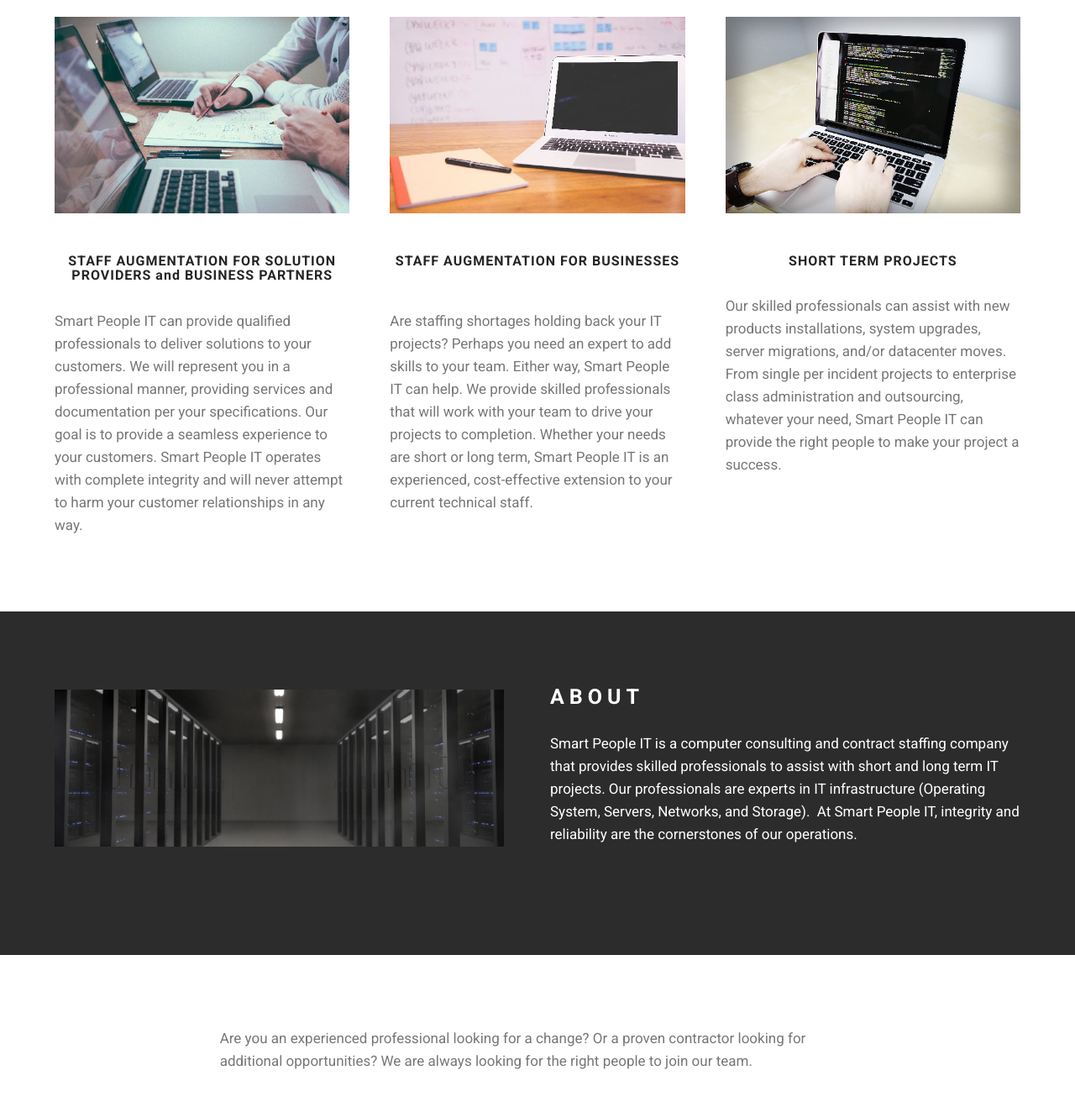
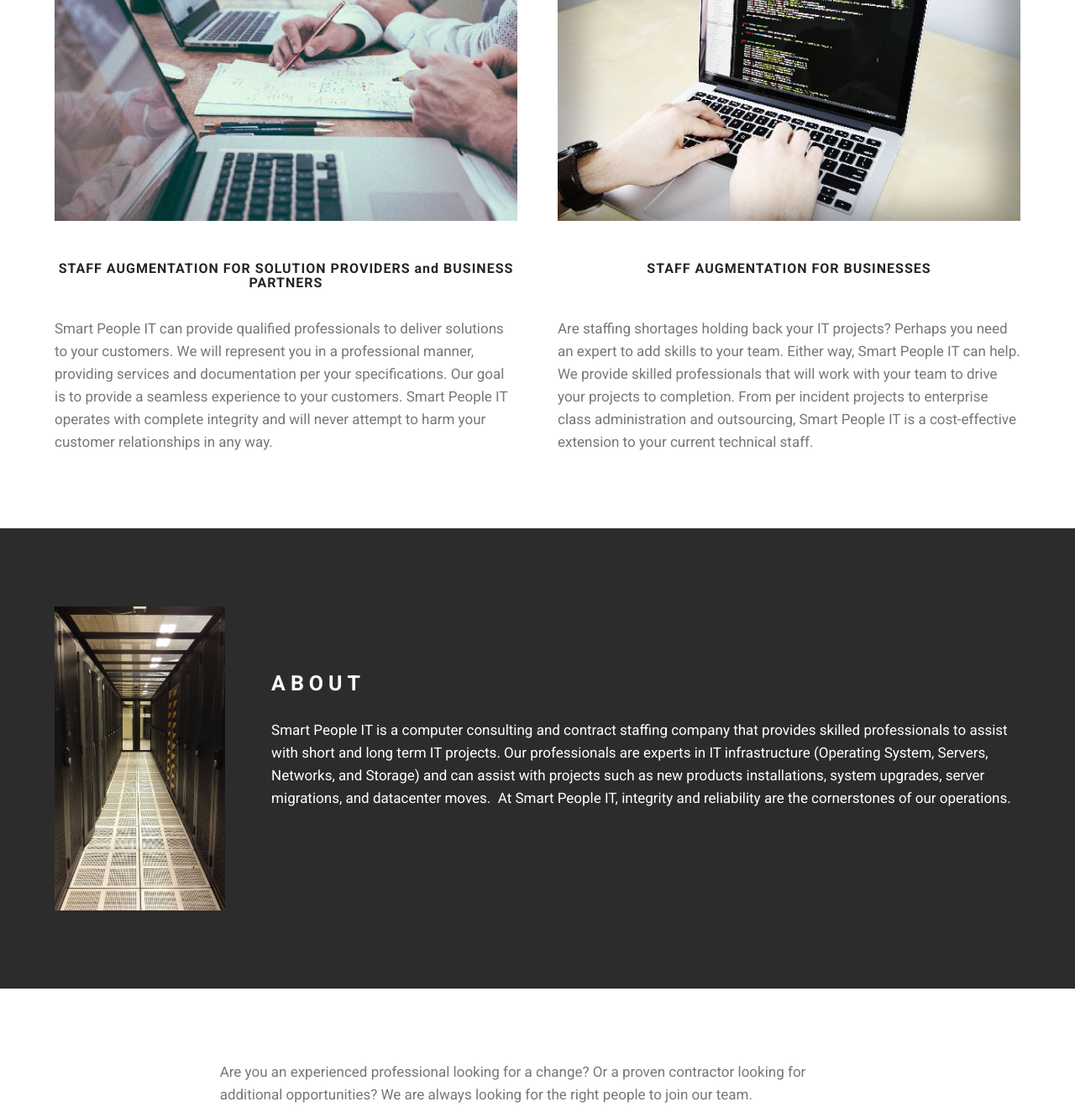
Before and after one commit to blakehoskinson/smartpeopleit, a plain HTML site: page index.html in a window 1280 px wide. Shown: the part 323-1641 px from the top of the page at 84% size. Drawn offline with Linux system fonts and the light colour scheme.

Commit message:
create github pages

```diff
--- a/assets/images/hashes.json
+++ b/assets/images/hashes.json
@@ -1 +1 @@
-{"3UmRy8K57LsTCeTX/GdJOQ==":"mbr-2000x1333.jpg","DIliOMvhr1P3UeXbfqSB8Q==":"server-2160321-2000x700.jpg","iKBxttDXytgChb83BtRtpg==":"binary-code-507790-2000x1413.jpg","roVlg6cDChtNV6Udi/5JRA==":"smartpeopleit-medium-367x128.png","Sx+indohc6+55f7yIvM4aA==":"server-90389-2000x1333.jpg","udyBoGp289CamBFRpgtHRg==":"office-1209640-600x400.jpg","WrrTwoUNi1/0tOlo3XNX8w==":"coding-699318-600x410.jpg","mFhdMWIGdOKI/TAHoae94Q==":"laptop-849798-600x400.jpg","fC3GH9yDsTMfPXE6PT5sdw==":"server-2160321-1400x490.jpg","X6CEv1r3DSoQ2iSKrmISUg==":"binary-code-507790-1400x989.jpg","C/rydB/U4DEYpKy3Iu6UXg==":"code-113611-2000x1413.jpg","Dc8X67+7TfNfhtJ0BOYPVA==":"smartpeopleit-medium-265x92.png","HZy4ecZXAWmqLLVE0DiE9Q==":"coding-699318-600x400.jpg"}
+{"3UmRy8K57LsTCeTX/GdJOQ==":"mbr-2000x1333.jpg","DIliOMvhr1P3UeXbfqSB8Q==":"server-2160321-2000x700.jpg","iKBxttDXytgChb83BtRtpg==":"binary-code-507790-2000x1413.jpg","roVlg6cDChtNV6Udi/5JRA==":"smartpeopleit-medium-367x128.png","Sx+indohc6+55f7yIvM4aA==":"server-90389-2000x1333.jpg","udyBoGp289CamBFRpgtHRg==":"office-1209640-600x400.jpg","WrrTwoUNi1/0tOlo3XNX8w==":"coding-699318-600x410.jpg","mFhdMWIGdOKI/TAHoae94Q==":"laptop-849798-600x400.jpg","fC3GH9yDsTMfPXE6PT5sdw==":"server-2160321-1400x490.jpg","X6CEv1r3DSoQ2iSKrmISUg==":"binary-code-507790-1400x989.jpg","C/rydB/U4DEYpKy3Iu6UXg==":"code-113611-2000x1413.jpg","Dc8X67+7TfNfhtJ0BOYPVA==":"smartpeopleit-medium-265x92.png","HZy4ecZXAWmqLLVE0DiE9Q==":"coding-699318-600x400.jpg","gLKQZxZZ2JS5mBQSZdDjyA==":"server-90389-1400x933.jpg","tT4mkahPrcKv9CKIN/KcdA==":"monitor-1307227-1400x988.jpg","rjRYdh3DgBqGuC6DZ9+K9Q==":"supercomputer-1400x1069.jpg","0OphyAVxg6zBoH6RfWGJPA==":"digital-388075-1400x989.jpg","B//1nWnF547aXsugztlbew==":"server-room-1376349-1400x2493.jpg","z7GmyKiA9vpmF2N4lyJ+Fg==":"binary-2380422-1400x933.jpg","Ns1nGX/+fDfz2dCHynHroA==":"digital-1742687-1400x956.jpg","AVH4GHYXXvpmU1dzqGiKgQ==":"code-113611-1400x989.jpg","pueIpqlQ4/7UBPzrfvzhwA==":"virtual-reality-1802469-1400x1050.jpg","DS81DW+9fq9rk9CXYEeEXg==":"binary-1327493-1400x934.jpg","I+1Y1aVtPLpsOlIpwotQWQ==":"coding-1841550-1400x933.jpg"}
--- a/assets/mobirise/css/mbr-additional.css
+++ b/assets/mobirise/css/mbr-additional.css
@@ -1,14 +1,3 @@
-#content5-d .mbr-header .mbr-header__text {
-  text-align: center;
-  color: #fff;
-}
-#content5-d .mbr-header .mbr-header__subtext {
-  text-align: center;
-  color: #fff;
-}
-#content5-d .mbr-article {
-  color: #fff;
-}
 #features1-1 .mbr-section-title .mbr-header__text {
   text-align: center;
 }
--- a/index.html
+++ b/index.html
@@ -57,21 +57,7 @@
     </div>
 </section>
 
-<section class="engine"><a rel="external" href="https://mobirise.com">Mobirise</a></section><section class="mbr-section mbr-section--relative mbr-section--fixed-size mbr-background mbr-after-navbar" id="content5-d" style="background-image: url(assets/images/binary-code-507790-2000x1413.jpg);">
-
-    <div class="mbr-section__container container mbr-section__container--isolated" style="padding-top: 62px; padding-bottom: 62px;">
-        <div class="mbr-header mbr-header--wysiwyg row">
-            <div class="col-sm-8 col-sm-offset-2">
-                <h3 class="mbr-header__text"></h3>
-
-            </div>
-        </div>
-    </div>
-
-
-</section>
-
-<section class="mbr-section mbr-section--relative mbr-section--fixed-size" id="features1-1" style="background-color: rgb(255, 255, 255);">
+<section class="engine"><a rel="external" href="https://mobirise.com">https://mobirise.com/</a></section><section class="mbr-section mbr-section--relative mbr-section--fixed-size mbr-after-navbar" id="features1-1" style="background-color: rgb(255, 255, 255);">
 
     <div class="mbr-section__container mbr-section__container--std-top-padding mbr-section__container--sm-bot-padding mbr-section-title container" style="padding-top: 62px;">
         <div class="mbr-header mbr-header--center mbr-header--wysiwyg row">
@@ -83,7 +69,7 @@
     </div>
     <div class="mbr-section__container container">
         <div class="mbr-section__row row">
-            <div class="mbr-section__col col-xs-12 col-sm-4">
+            <div class="mbr-section__col col-xs-12 col-sm-6">
                 <div class="mbr-section__container mbr-section__container--center mbr-section__container--middle">
                     <figure class="mbr-figure"><img src="assets/images/office-1209640-600x400.jpg" class="mbr-figure__img"></figure>
                 </div>
@@ -99,9 +85,9 @@
                 </div>
 
             </div>
-            <div class="mbr-section__col col-xs-12 col-sm-4">
+            <div class="mbr-section__col col-xs-12 col-sm-6">
                 <div class="mbr-section__container mbr-section__container--center mbr-section__container--middle">
-                    <figure class="mbr-figure"><img src="assets/images/laptop-849798-600x400.jpg" class="mbr-figure__img"></figure>
+                    <figure class="mbr-figure"><img src="assets/images/coding-699318-600x400.jpg" class="mbr-figure__img"></figure>
                 </div>
                 <div class="mbr-section__container mbr-section__container--middle">
                     <div class="mbr-header mbr-header--reduce mbr-header--center mbr-header--wysiwyg">
@@ -110,28 +96,13 @@
                 </div>
                 <div class="mbr-section__container mbr-section__container--last" style="padding-bottom: 93px;">
                     <div class="mbr-article mbr-article--wysiwyg">
-                        <p>Are staffing shortages holding back your IT projects? Perhaps you need an expert to add skills to your team. Either way, Smart People IT can help. We provide skilled professionals that will work with your team to drive your projects to completion. Whether your needs are short or long term, Smart People IT is an experienced, cost-effective extension to your current technical staff.</p>
+                        <p>Are staffing shortages holding back your IT projects? Perhaps you need an expert to add skills to your team. Either way, Smart People IT can help. We provide skilled professionals that will work with your team to drive your projects to completion. From per incident projects to enterprise class administration and outsourcing, Smart People IT is a cost-effective extension to your current technical staff.</p>
                     </div>
                 </div>
 
             </div>
 
-            <div class="mbr-section__col col-xs-12 col-sm-4">
-                <div class="mbr-section__container mbr-section__container--center mbr-section__container--middle">
-                    <figure class="mbr-figure"><img src="assets/images/coding-699318-600x400.jpg" class="mbr-figure__img"></figure>
-                </div>
-                <div class="mbr-section__container mbr-section__container--middle">
-                    <div class="mbr-header mbr-header--reduce mbr-header--center mbr-header--wysiwyg">
-                        <h3 class="mbr-header__text">SHORT TERM PROJECTS<br></h3>
-                    </div>
-                </div>
-                <div class="mbr-section__container mbr-section__container--last" style="padding-bottom: 93px;">
-                    <div class="mbr-article mbr-article--wysiwyg">
-                        <p><span style="font-size: 17px;">Our skilled professionals can assist with new products installations, system upgrades, server migrations, and/or datacenter moves. From single per incident projects to enterprise class administration and outsourcing, whatever your need, Smart People IT can provide the right people to make your project a success.</span><br></p>
-                    </div>
-                </div>
 
-            </div>
 
 
 
@@ -146,8 +117,8 @@
     <div class="mbr-section__container mbr-section__container--isolated container" style="padding-top: 93px; padding-bottom: 93px;">
         <div class="row">
             <div class="mbr-box mbr-box--fixed mbr-box--adapted">
-                <div class="mbr-box__magnet mbr-box__magnet--top-right mbr-section__left col-sm-6 image-size" style="width: 50%;">
-                    <figure class="mbr-figure mbr-figure--adapted mbr-figure--caption-inside-bottom mbr-figure--full-width"><img src="assets/images/server-2160321-1400x490.jpg" class="mbr-figure__img"></figure>
+                <div class="mbr-box__magnet mbr-box__magnet--top-right mbr-section__left col-sm-6 image-size" style="width: 14%;">
+                    <figure class="mbr-figure mbr-figure--adapted mbr-figure--caption-inside-bottom mbr-figure--full-width"><img src="assets/images/server-room-1376349-1400x2493.jpg" class="mbr-figure__img"></figure>
                 </div>
                 <div class="mbr-box__magnet mbr-class-mbr-box__magnet--center-left col-sm-6 content-size mbr-section__right">
                     <div class="mbr-section__container mbr-section__container--middle">
@@ -157,7 +128,7 @@
                         </div>
                     </div>
                     <div class="mbr-section__container mbr-section__container--middle">
-                        <div class="mbr-article mbr-article--auto-align mbr-article--wysiwyg"><p>Smart People IT is a computer consulting and contract staffing company that provides skilled professionals to assist with short and long term IT projects. Our professionals are experts in IT infrastructure (Operating System, Servers, Networks, and Storage). &nbsp;At Smart People IT, integrity and reliability are the cornerstones of our operations.</p></div>
+                        <div class="mbr-article mbr-article--auto-align mbr-article--wysiwyg"><p>Smart People IT is a computer consulting and contract staffing company that provides skilled professionals to assist with short and long term IT projects. Our professionals are experts in IT infrastructure (Operating System, Servers, Networks, and Storage) and can assist with projects such as new products installations, system upgrades, server migrations, and datacenter moves. &nbsp;At Smart People IT, integrity and reliability are the cornerstones of our operations.</p></div>
                     </div>
 
                 </div>
@@ -207,7 +178,7 @@
                             <div class="hide" data-form-alert-success="true">Thanks for filling out form!</div>
                         </div>
                         <form action="https://mobirise.com/" method="post" data-form-title="CONTACT FORM">
-                            <input type="hidden" value="Y9oTkRb+jqN11fD7V37w1Nc3RvkaRI9fOf7uRPiQDAvhcW9wBQIPWhH3wghaSshBiaMmSNQJN7AwqAPn1f1h+nipJupTJ3Dck+3SnsK+AzboQ2oicMxCUm7r2Lj58m5s" data-form-email="true">
+                            <input type="hidden" value="JtGx1BDE/16tB5R4yZYB2iYlEwdQ4eexzdV1SobdJE5Ged7n9DLf9KYY4el1jIjZtPsD7HlzoFM+1UxLZlWZ3c++hWaXpoFne8pXZZoTe3IxtUYNt7atIcPECZQFTDWU" data-form-email="true">
                             <div class="form-group">
                                 <input type="text" class="form-control" name="name" required="" placeholder="Name*" data-form-field="Name">
                             </div>
```
Also changed, not shown: assets/images/server-room-1376349-1400x2493.jpg (added), 1 other file.
